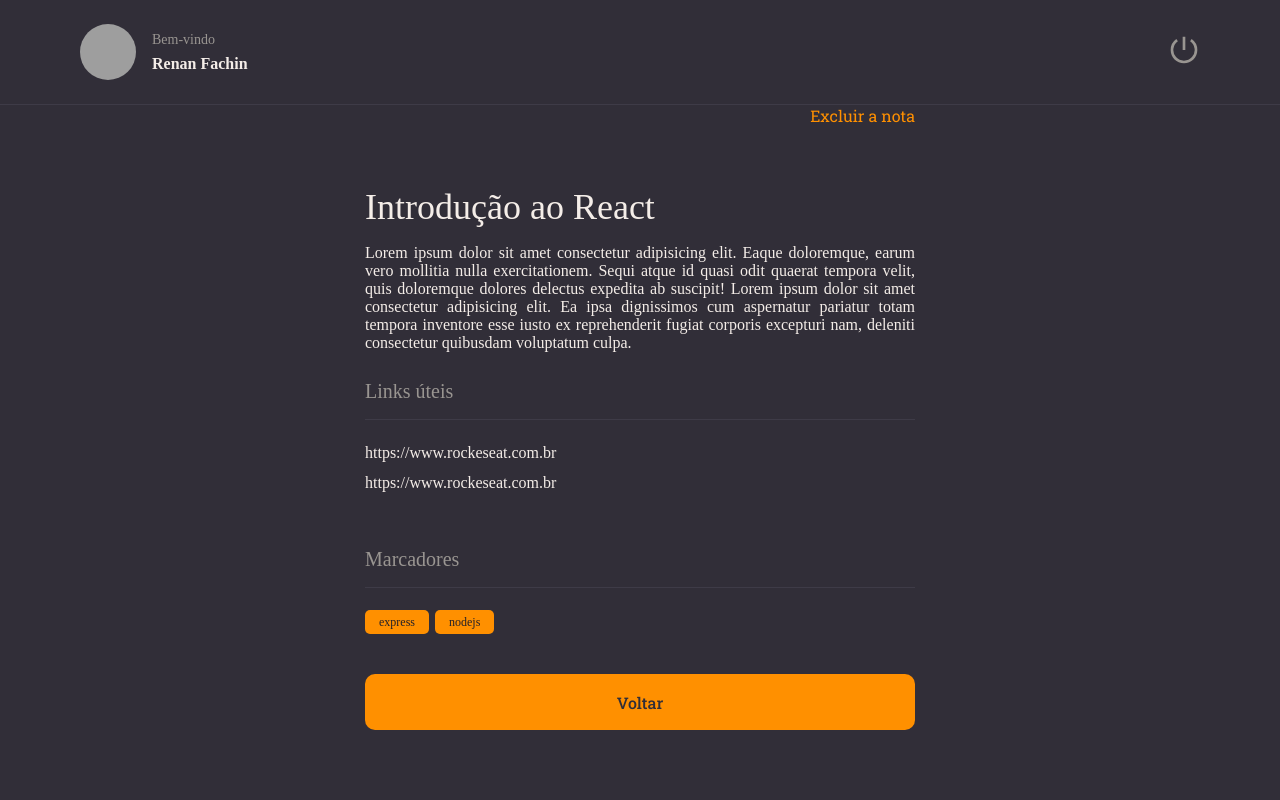
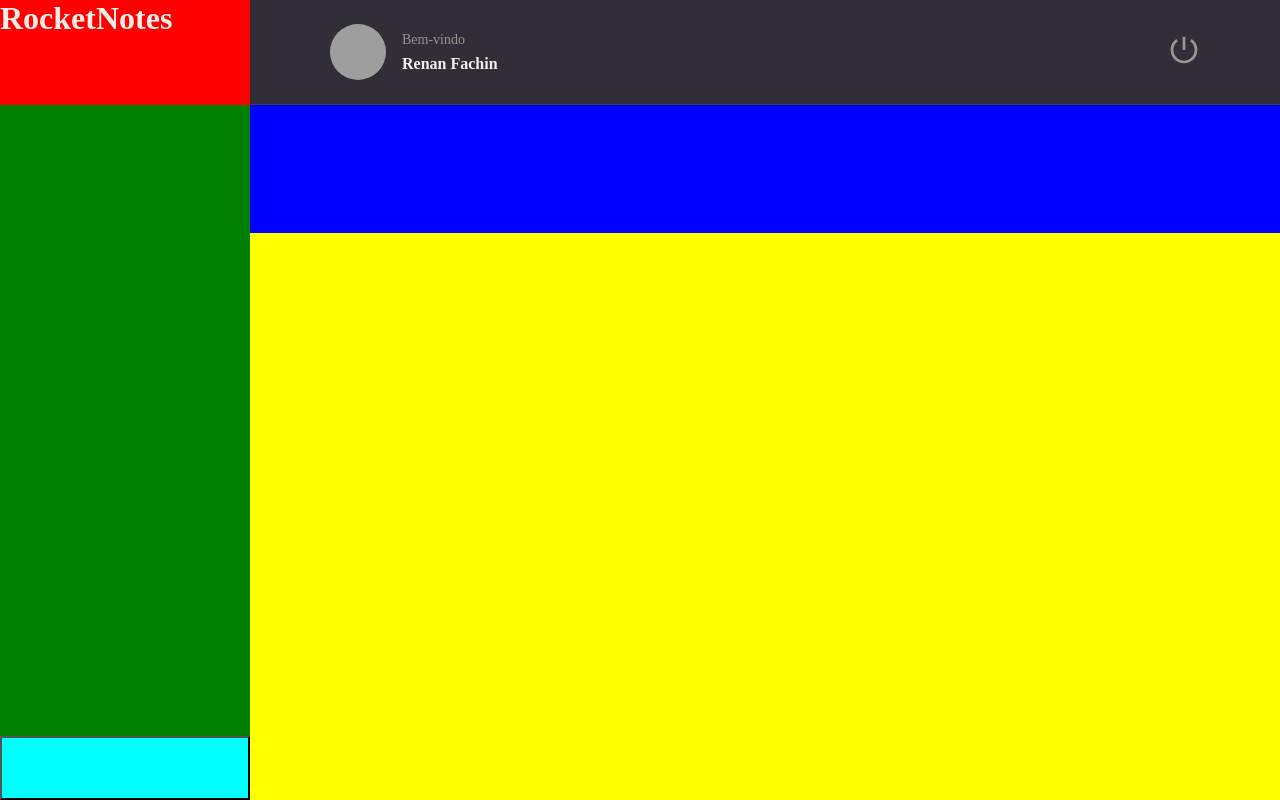
Before and after one commit to RenanFachin/RS_RocketNotesFront, a React (Vite) app: page / in a window 1280 px wide. Built offline with nearby package versions, Linux system fonts and the light colour scheme; grey boxes are pictures that could not be loaded.

Commit message:
Aplicado GRID nos elementos que vão compor a home. Alterado no main.jsx para a página carregar o home ao invés do details (para testes)

```diff
--- a/src/main.jsx
+++ b/src/main.jsx
@@ -1,18 +1,19 @@
 import React from 'react'
 import ReactDOM from 'react-dom/client'
-
-import { Details } from './pages/Details' // está buscando o index de dentro da pasta details
-// {} para importação sem o default, precisa usar exatamente o mesmo nome dentro da função
 
 import { ThemeProvider } from 'styled-components'
 import theme from './styles/theme' // importando o theme criado
 import GlobalStyle from './styles/global' // importando o globalstyles
 
+
+import { Home } from './pages/Home' // está buscando o index de dentro da pasta details
+// {} para importação sem o default, precisa usar exatamente o mesmo nome dentro da função
+
 ReactDOM.createRoot(document.getElementById('root')).render(
   <React.StrictMode>
     <ThemeProvider theme={theme}>
       <GlobalStyle />
-      <Details />
+      <Home/>
     </ThemeProvider>
   </React.StrictMode>
 )
--- a/src/pages/Home/index.jsx
+++ b/src/pages/Home/index.jsx
@@ -1,10 +1,9 @@
-import { Container, Brand, Menu, Search, Content, NewNote } from './styles';
+import { Container, Brand, Menu, Search, Content, NewNote } from '../Home/styles'
 
-// Importando o componente - HEADER
-import { Header } from '../../components/Header';
+import { Header } from '../../components/Header'
 
 export function Home(){
-    return (
+    return(
         <Container>
             <Brand>
                 <h1>RocketNotes</h1>
@@ -12,14 +11,21 @@ export function Home(){
 
             <Header/>
 
-            <Menu></Menu>
+            <Menu>
 
-            <Search></Search>
+            </Menu>
 
-            <Content></Content>
+            <Search>
 
-            <NewNote></NewNote>
+            </Search>
 
+            <Content>
+
+            </Content>
+
+            <NewNote>
+
+            </NewNote>
         </Container>
     )
 }
--- a/src/pages/Home/styles.js
+++ b/src/pages/Home/styles.js
@@ -1,14 +1,12 @@
-// Importando o styled Components
-import styled from "styled-components";
+import styled from 'styled-components'
 
 export const Container = styled.div`
     width: 100%;
     height: 100vh;
 
     display: grid;
-    grid-template-columns: 250px auto; // separando em duas colunas, uma de 250px (será o menu) e outra que ocupará todo o restante
+    grid-template-columns: 250px auto;
     grid-template-rows: 105px 128px auto 64px;
-    //105px será o cabeçalho, 128px será o search, auto o restante do conteudo e 64px para o botão do final do menu lateral
 
     grid-template-areas:
     "brand header"
@@ -16,15 +14,30 @@ export const Container = styled.div`
     "menu content"
     "newnote content";
 
-    background-color: ${({theme})=> theme.COLORS.BACKGROUND_800};
+    background-color: ${({ theme }) => theme.COLORS.BACKGROUND_800};
 `;
 
-export const Brand = styled.div``;
+export const Brand = styled.div`
+    grid-area: brand;
+    background: red;
+`;
 
-export const Menu = styled.ul``;
+export const Menu = styled.ul`
+    grid-area: menu;
+    background: green;
+`;
 
-export const Search = styled.div``;
+export const Search = styled.div`
+    grid-area: search;
+    background: blue;
+`;
 
-export const Content = styled.div``;
+export const Content = styled.div`
+    grid-area: content;
+    background: yellow;
+`;
 
-export const NewNot = styled.button``;
+export const NewNote = styled.button`
+    grid-area: newnote;
+    background: cyan;
+`;
```
